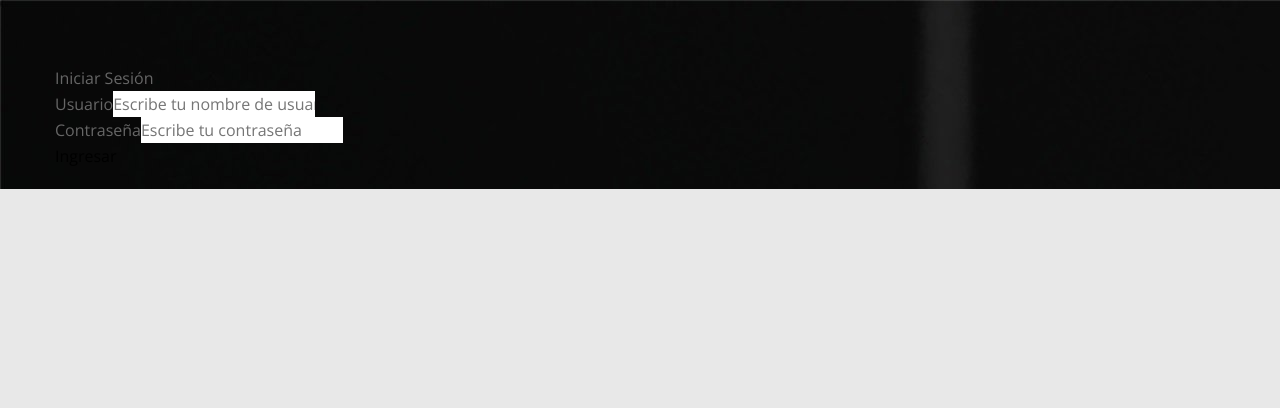
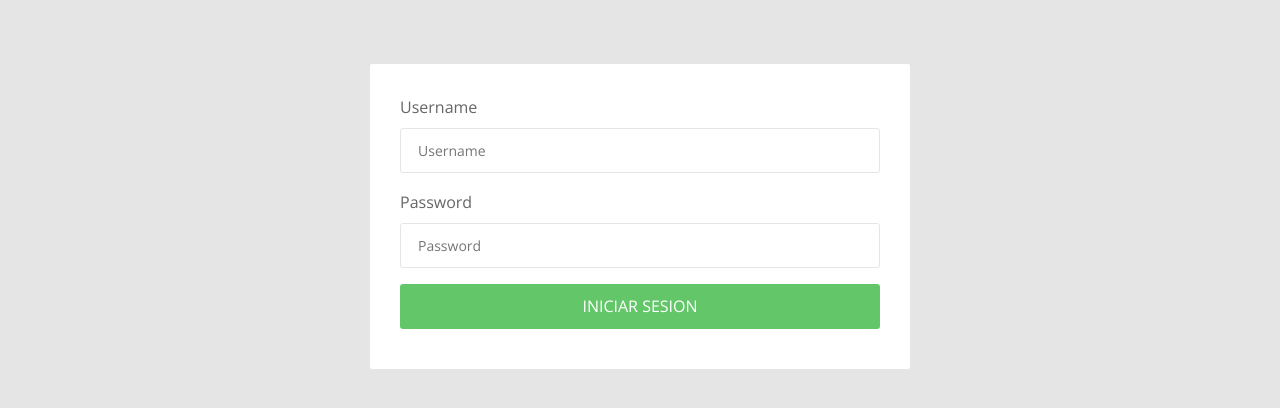
Before and after one commit to LucasVega777/Apolo-frontend, a React (Create React App) app: page / in a window 1280 px wide. Shown: the top 408 px of the page. Built offline with nearby package versions, Linux system fonts and the light colour scheme.

Commit message:
se agrega un nuevo login
nuevo login

```diff
--- a/src/components/Login.js
+++ b/src/components/Login.js
@@ -20,49 +20,39 @@ function Login({doLogin}) {
   }
 
   return (
-    <div className={'limiter'}>
-      <div className={'container-login100'} style={{'background-image' : `url(${backgroudLogin})`}}>
-        <div className={'wrap-login100 p-l-55 p-r-55 p-t-65 p-b-54'}>
-          <form className={'login100-form validate-form'} onSubmit={loggear}>
-            <span className={'login100-form-title p-b-49'}>
-              Iniciar Sesión
-            </span>
+    <div className={"page-wrapper"}>
+        <div className={"page-content--bge5"}>
+            <div className={"container"}>
+                <div className={"login-wrap"}>
+                    <div className={"login-content"}>
 
-            <div className={'wrap-input100 validate-input m-b-23'} data-validate ={'El usuario es requerido'}>
-              <span className={'label-input100'}>Usuario</span>
-              <input className={'input100'} type={'text'} name={'username'}
-              placeholder={'Escribe tu nombre de usuario'} onChange={manejadorCambios}/>
+                        <div className="login-form">
+                            <form onSubmit={loggear}>
+                                <div className={"form-group"}>
+                                    <label>Username</label>
+                                    <input className={"au-input au-input--full"} type={"text"} name={"username"} placeholder={"Username"} onChange={manejadorCambios}/>
+                                </div>
+                                <div className="form-group">
+                                    <label>Password</label>
+                                    <input className={"au-input au-input--full"} type={"password"} name={"password"} placeholder={"Password"} onChange={manejadorCambios}/>
+                                </div>
+
+                                <button className={"au-btn au-btn--block au-btn--green m-b-20"} type={"submit"} href={'/Apolo-frontend/inicio'}>Iniciar Sesion</button>
+
+                            </form>
+
+                        </div>
+                    </div>
+                </div>
             </div>
+        </div>
 
-            <div className={'wrap-input100 validate-input" data-validate="La contraseña es requerida'}>
-              <span className={'label-input100'}>Contraseña</span>
-              <input className={'input100'} type={'password'} name={'password'}
-              placeholder={'Escribe tu contraseña'} onChange={manejadorCambios}/>
-            </div>
+    </div>
 
-            <div className={'text-right p-t-8 p-b-31'}>
-
-            </div>
+  );
 
 
-            <div className={'container-login100-form-btn'}>
-              <div className={'wrap-login100-form-btn'}>
-                <div className={'login100-form-bgbtn'}></div>
-                <button className={'login100-form-btn'} type={'submit'} href={'/Apolo-frontend/inicio'}>
-                  Ingresar
-                </button>
-              </div>
-            </div>
 
-            <div className={'txt1 text-center p-t-54 p-b-20'}>
-
-            </div>
-
-          </form>
-        </div>
-      </div>
-    </div>
-  );
 }
 
 export default Login;
```
